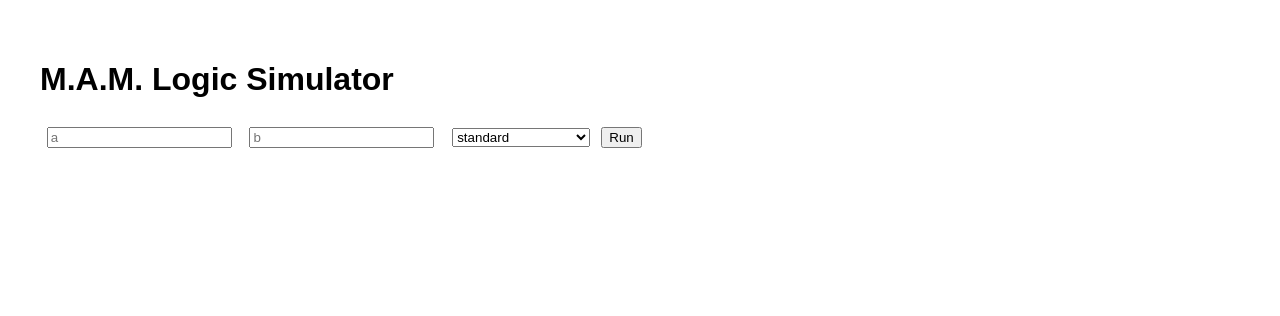
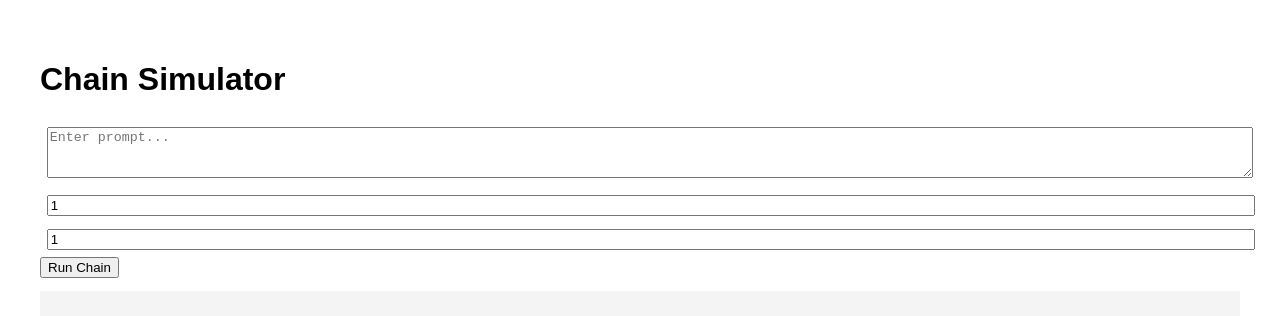
Before and after one commit to Kiloabqq/M.A.M.-Multiplication-as-Manifestation, a website: page public/simulator.html in a window 1280 px wide. Drawn offline with Linux system fonts and the light colour scheme.

Commit message:
Update simulator.html

```diff
--- a/public/simulator.html
+++ b/public/simulator.html
@@ -2,40 +2,34 @@
 <html lang="en">
 <head>
   <meta charset="UTF-8" />
-  <title>M.A.M. Simulator</title>
+  <title>M.A.M. Chain Simulator</title>
   <style>
     body { font-family: sans-serif; padding: 2em; }
-    input, select { margin: 0.5em; }
+    input, textarea { margin: 0.5em; width: 100%; }
+    pre { background: #f4f4f4; padding: 1em; }
   </style>
 </head>
 <body>
-  <h1>M.A.M. Logic Simulator</h1>
-  <form id="simForm">
-    <input type="number" id="a" placeholder="a" required />
-    <input type="number" id="b" placeholder="b" required />
-    <select id="mode">
-      <option value="standard">standard</option>
-      <option value="catalytic">catalytic</option>
-      <option value="null">null</option>
-      <option value="unit_amplify">unit_amplify</option>
-      <option value="doubling_symmetry">doubling_symmetry</option>
-      <option value="non_commutative">non_commutative</option>
-    </select>
-    <button type="submit">Run</button>
+  <h1>Chain Simulator</h1>
+  <form id="chainForm">
+    <textarea id="prompt" rows="3" placeholder="Enter prompt..."></textarea>
+    <input type="number" id="a" placeholder="a" value="1" />
+    <input type="number" id="b" placeholder="b" value="1" />
+    <button type="submit">Run Chain</button>
   </form>
   <pre id="output"></pre>
 
   <script>
-    document.getElementById('simForm').onsubmit = async (e) => {
+    document.getElementById('chainForm').onsubmit = async (e) => {
       e.preventDefault();
+      const prompt = document.getElementById('prompt').value;
       const a = parseFloat(document.getElementById('a').value);
       const b = parseFloat(document.getElementById('b').value);
-      const mode = document.getElementById('mode').value;
 
-      const res = await fetch('/mam/multiply', {
+      const res = await fetch('/mam/chain', {
         method: 'POST',
         headers: { 'Content-Type': 'application/json' },
-        body: JSON.stringify({ a, b, mode, metadata: { intent: 'simulation' } })
+        body: JSON.stringify({ prompt, a, b })
       });
 
       const data = await res.json();
```
